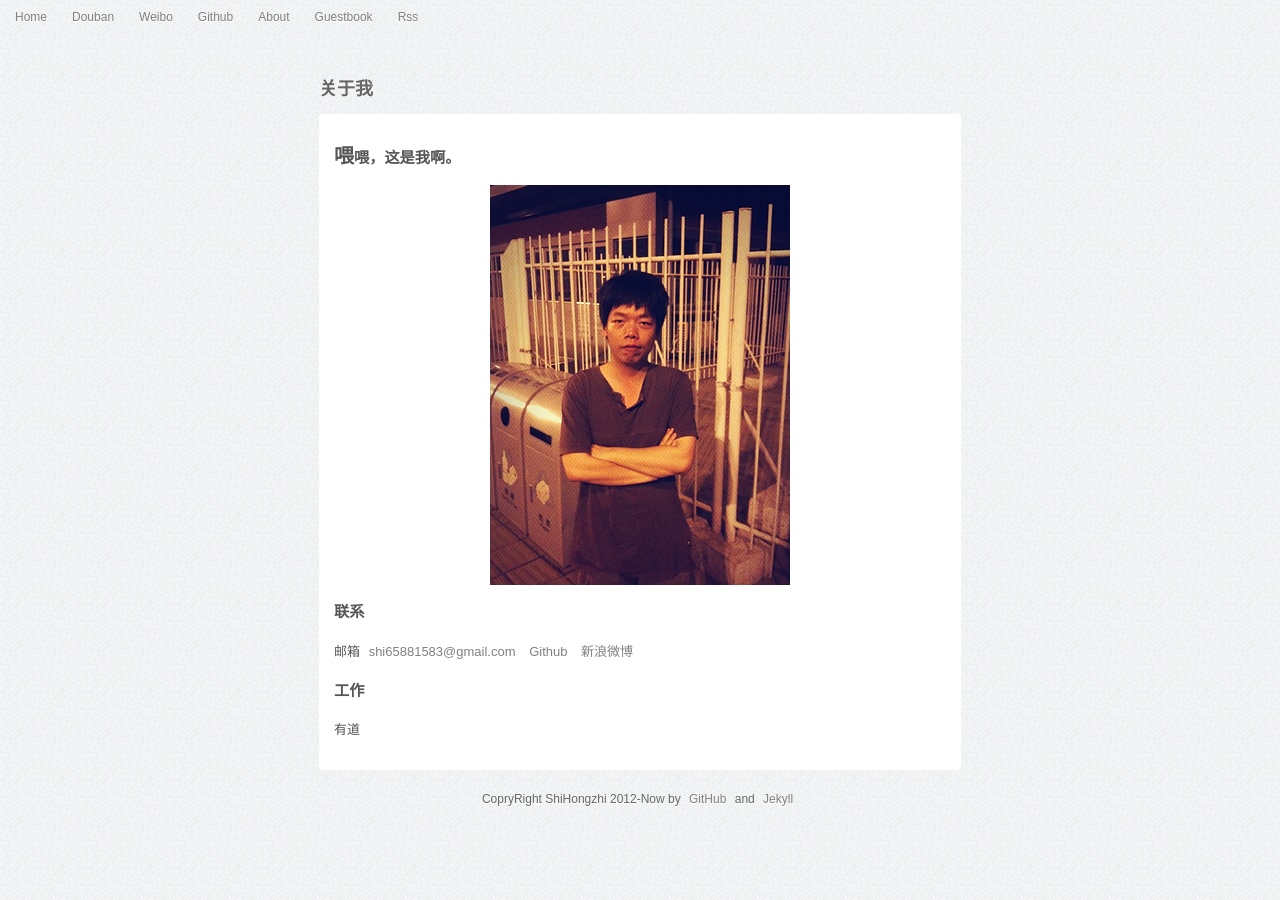
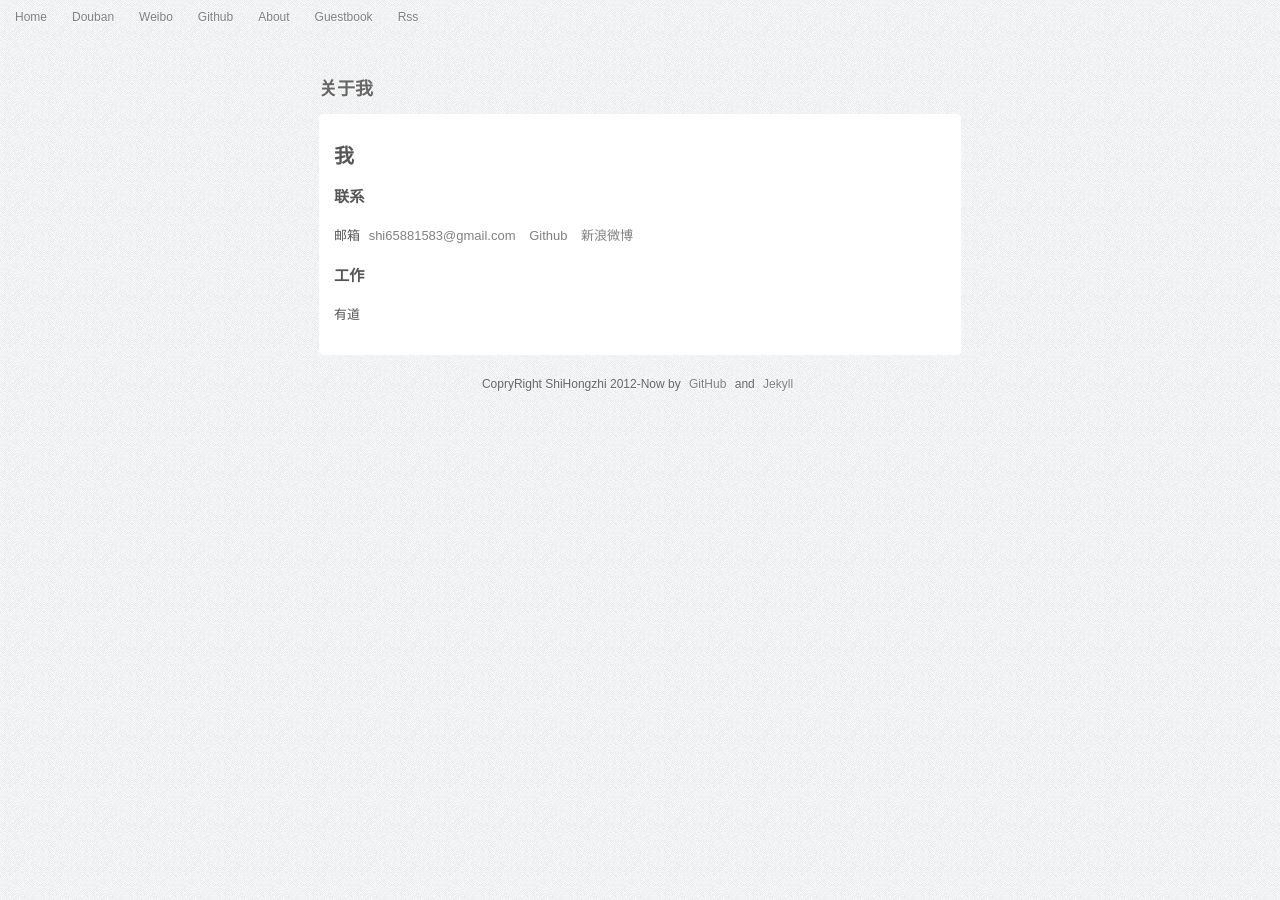
Before and after one commit to shihongzhi/shihongzhi.github.com, a Jekyll site: the page built from about.md, in a window 1280 px wide. Built offline with Jekyll 4.4.1, drawn with Linux system fonts in a browser that asks for light colours; Markdown is read by kramdown in place of the engine named in the settings.

Commit message:
修改about

```diff
--- a/about.md
+++ b/about.md
@@ -5,8 +5,7 @@ category: blog
 description: 关于我
 ---
 
-### 喂喂，这是我啊。 ###
-![AboutMe](/images/about.jpg)
+### 我 ###
 
 
 ### 联系 ###
```
